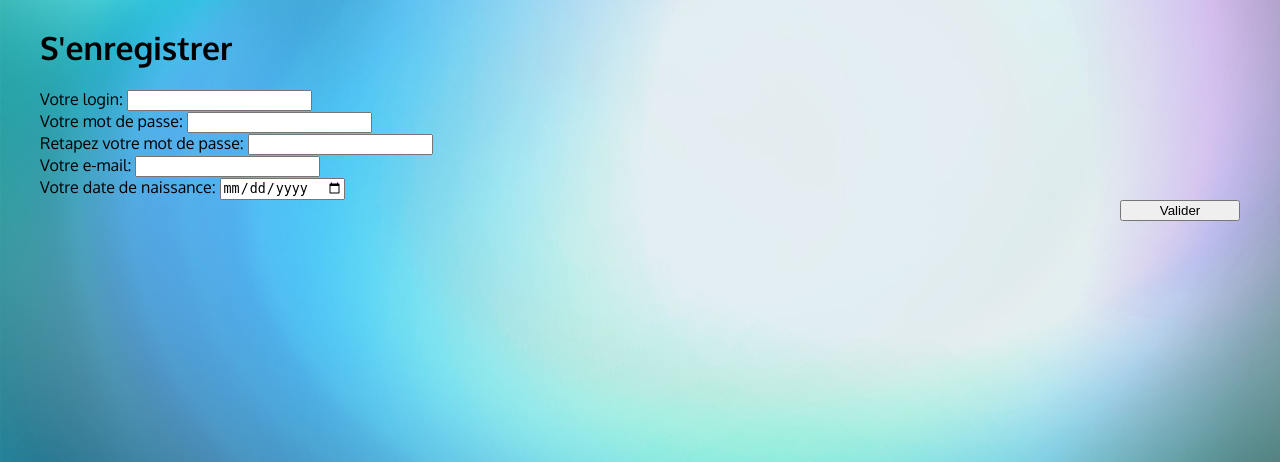
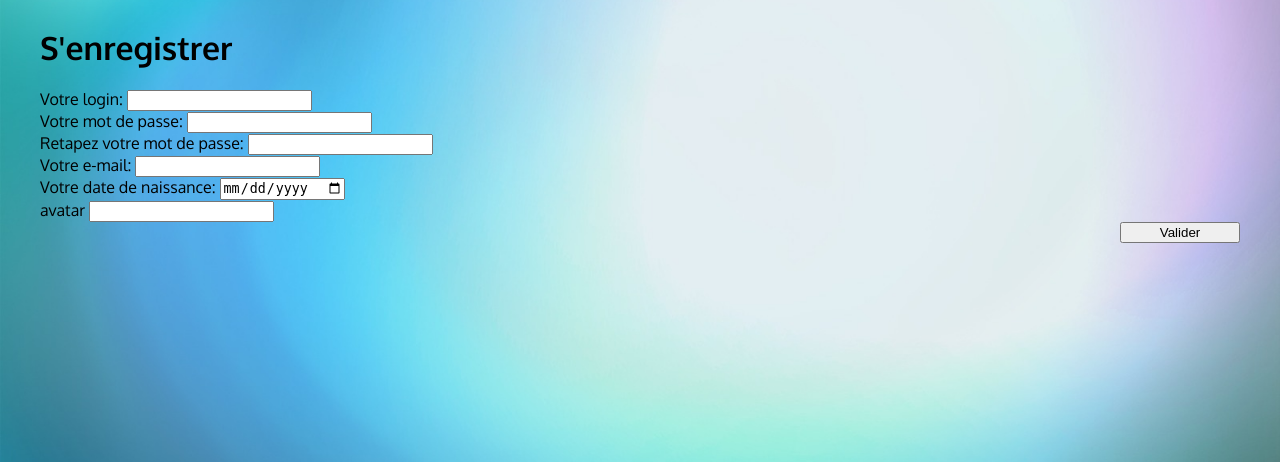
Before and after one commit to jibs13/chat_project, a PHP site: page /index.php?page=register in a window 1280 px wide. Shown: the part 238-700 px from the top of the page. Run offline with PHP 8.4, Linux system fonts and the light colour scheme.

Commit message:
register.phtml avatar

```diff
--- a/views/register.phtml
+++ b/views/register.phtml
@@ -23,6 +23,11 @@
 			<input type="date" name="birthdate">
 		</div>
 		<div>
+			<label>avatar</label>
+			<input type="text" name="avatar">
+		</div>
+
+		<div>
 			<input type="submit" value="Valider"/>
 		</div>
 	</form>
```
